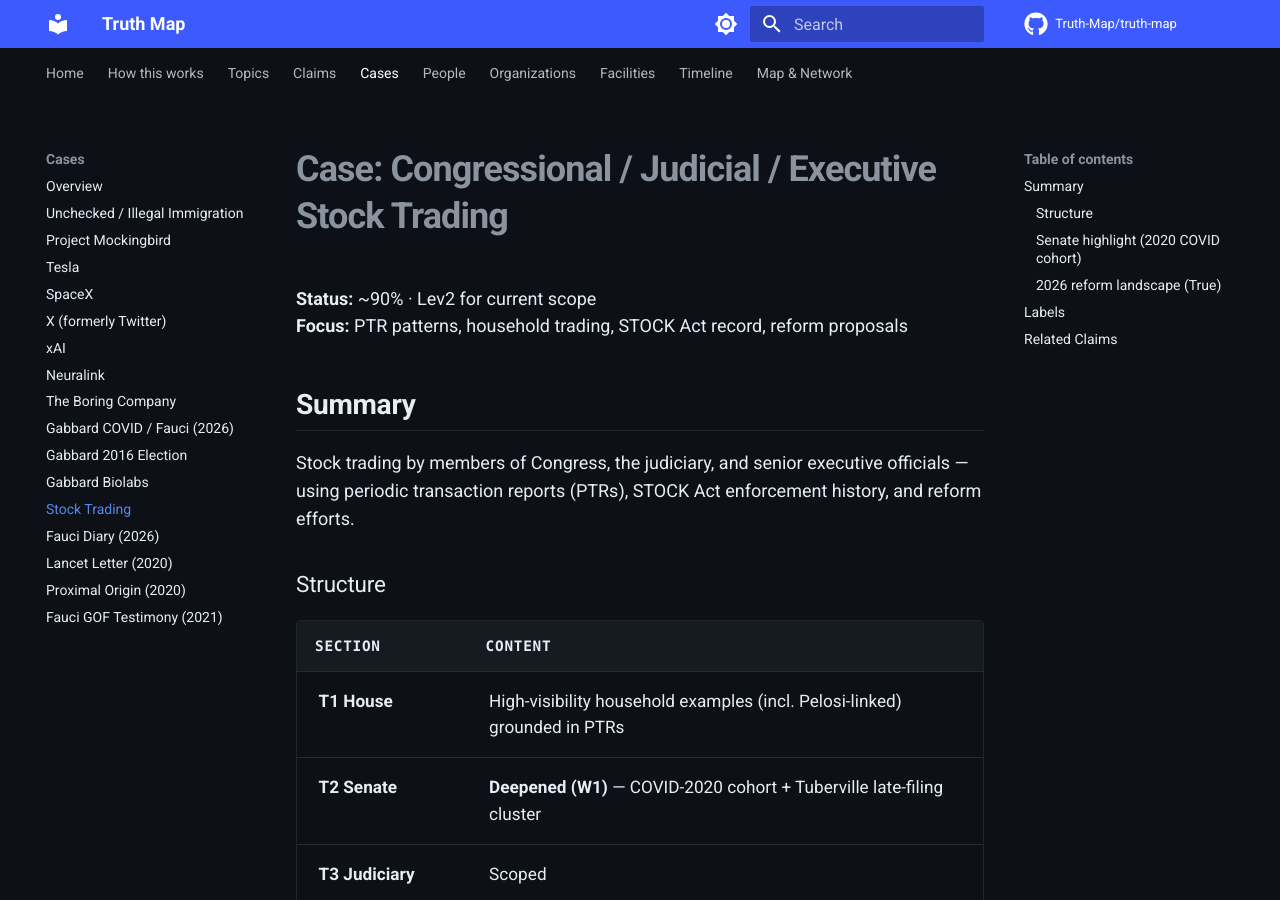
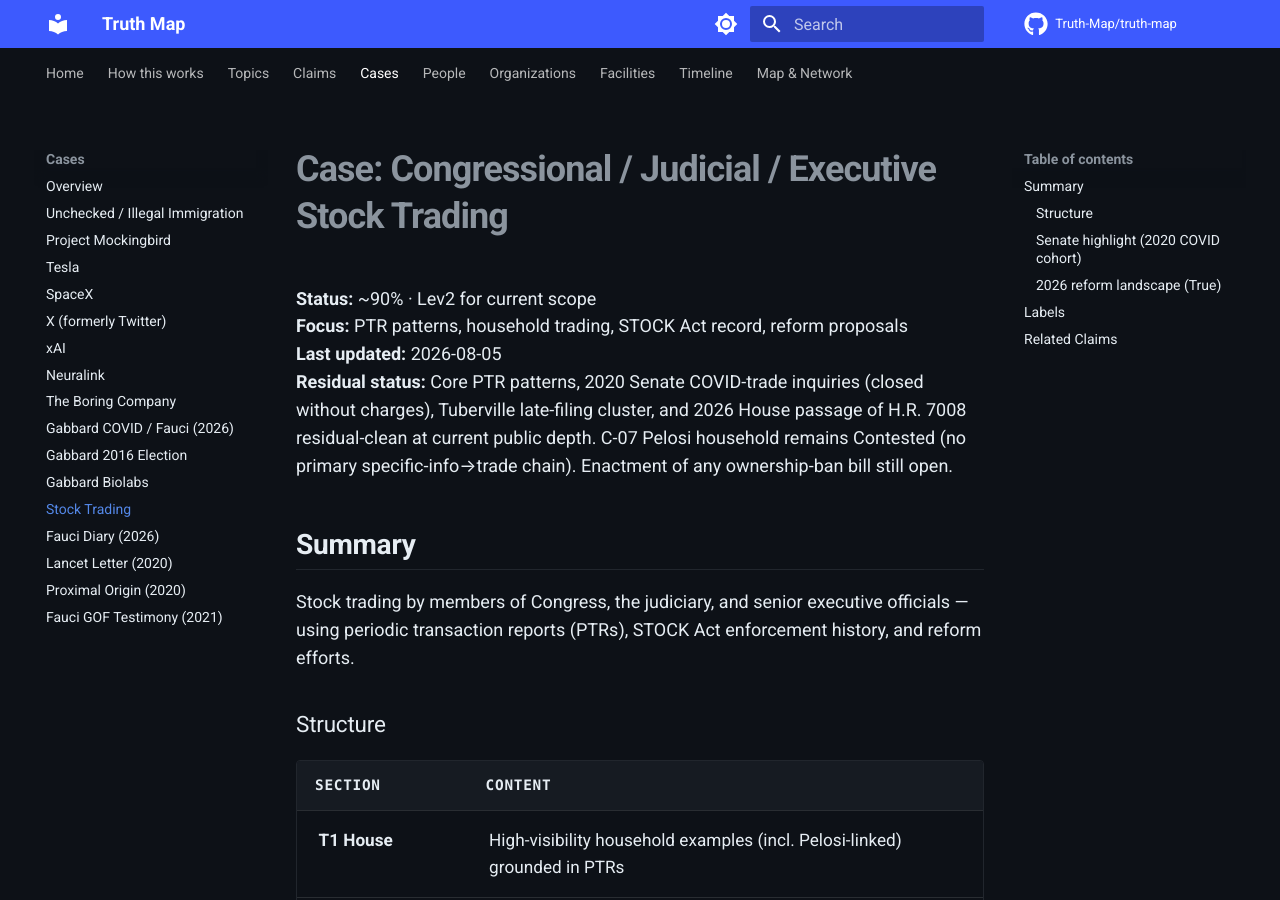
Before and after one commit to BnBCleaners/truth-map, an MkDocs documentation site: the page built from docs/cases/stock-trading.md, in a window 1280 px wide and 900 px high. Built offline with MkDocs 1.6.1 and Material for MkDocs 9.7.7, drawn with Linux system fonts in a browser that asks for light colours; comment, search, counter and statistics services are not loaded.

Commit message:
Public surface: Stock-trading Case — residual status + evidence window (tight-mirror batch 2026-08-05)

```diff
--- a/docs/cases/stock-trading.md
+++ b/docs/cases/stock-trading.md
@@ -2,6 +2,8 @@
 
 **Status:** ~90% · Lev2 for current scope
 **Focus:** PTR patterns, household trading, STOCK Act record, reform proposals
+**Last updated:** 2026-08-05
+**Residual status:** Core PTR patterns, 2020 Senate COVID-trade inquiries (closed without charges), Tuberville late-filing cluster, and 2026 House passage of H.R. 7008 residual-clean at current public depth. C-07 Pelosi household remains Contested (no primary specific-info→trade chain). Enactment of any ownership-ban bill still open.
 
 ## Summary
 
```
